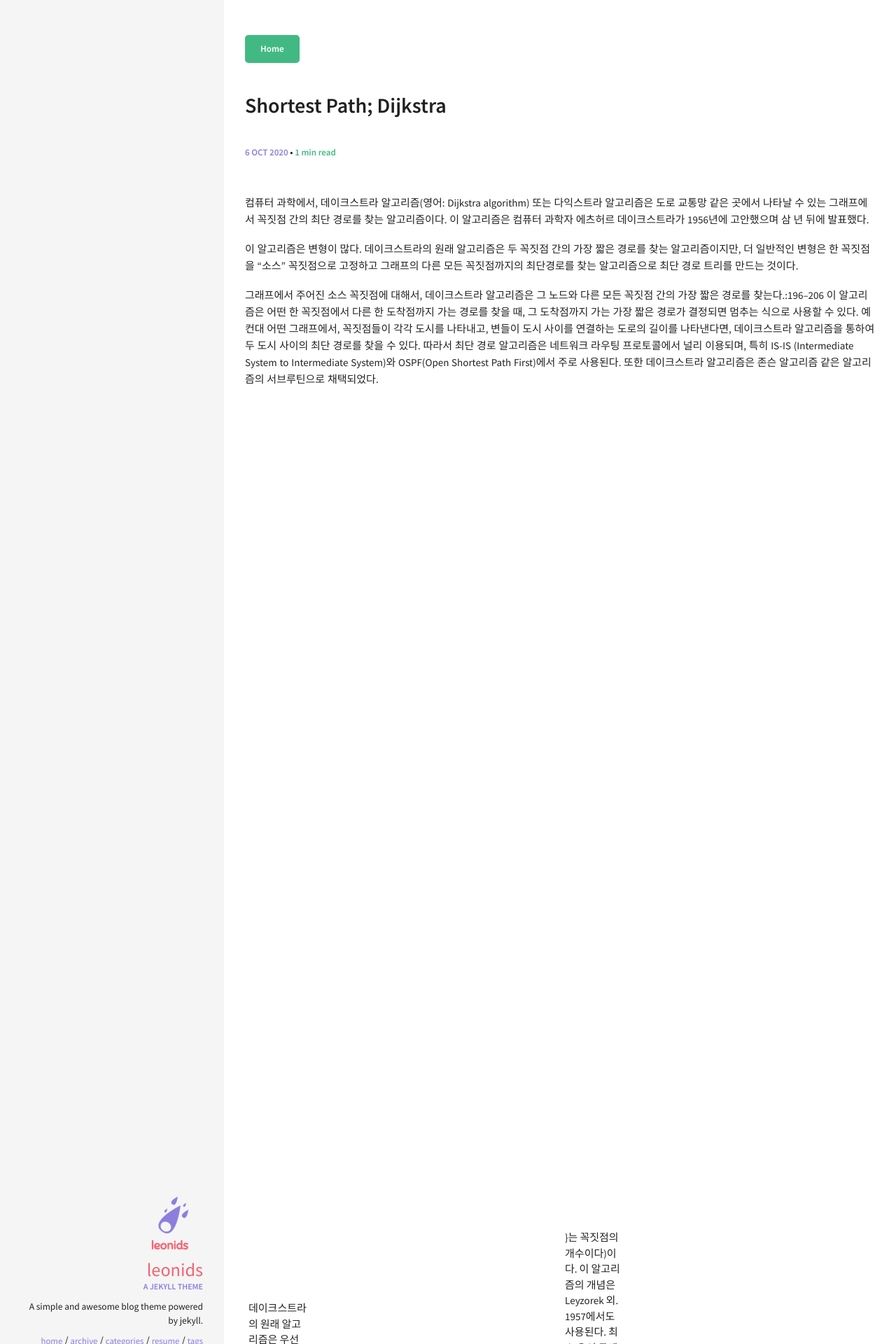
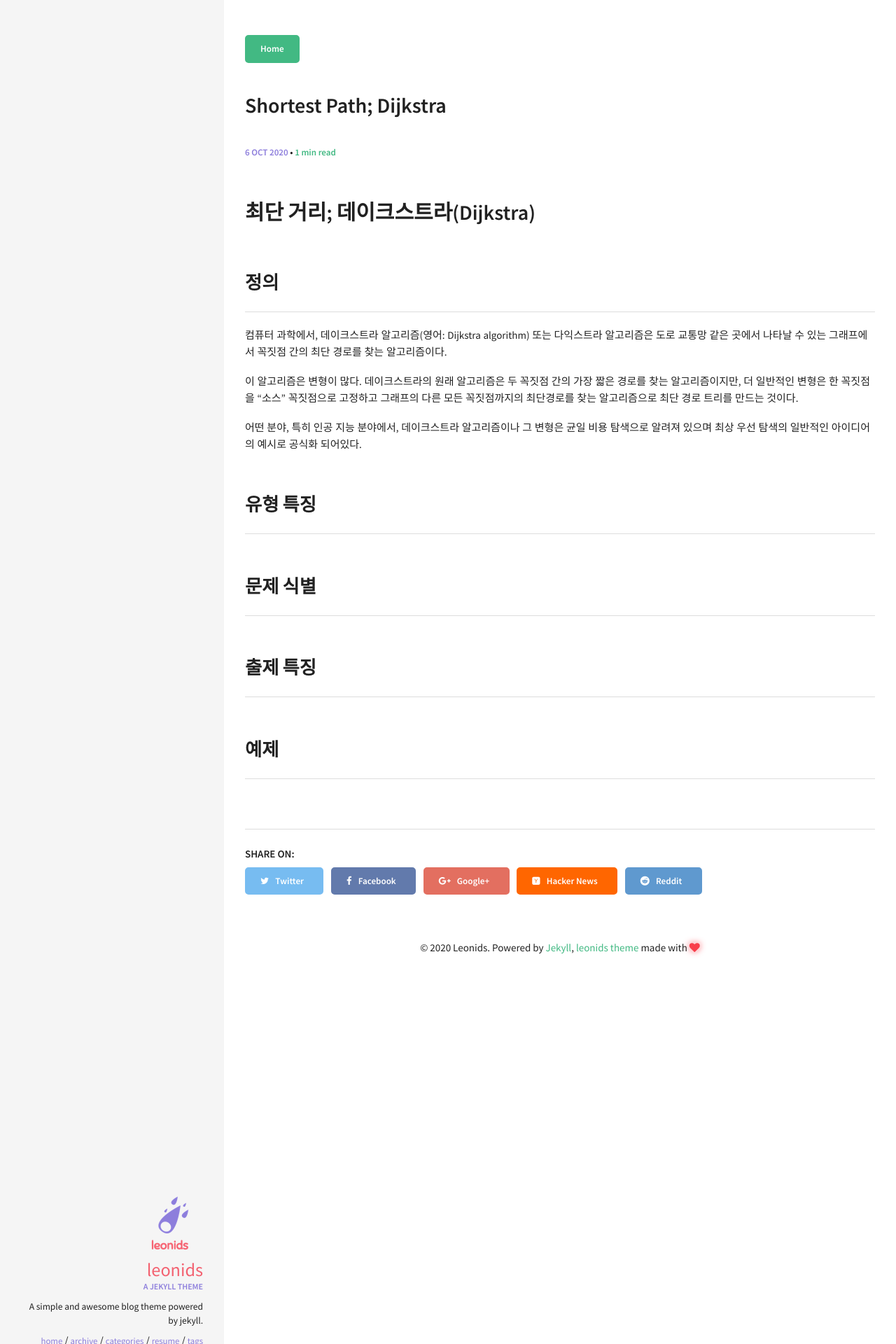
Before and after one commit to mingyuchoo/mingyuchoo.github.io, a Jekyll site: the page built from _posts/2020-10-06-algorithm-shortest-path.md, in a window 1280 px wide. Shown: the top 1920 px of the page at 70% size. Built offline with Jekyll 4.4.1, drawn with Linux system fonts in a browser that asks for light colours; some of the changed text lies outside the part shown.

Commit message:
modified a post

```diff
--- a/_posts/2020-10-06-algorithm-shortest-path.md
+++ b/_posts/2020-10-06-algorithm-shortest-path.md
@@ -7,12 +7,20 @@ tags: [algorithm, shortest-path, dijkstra]
 comments: true
 ---
 
-컴퓨터 과학에서, 데이크스트라 알고리즘(영어: Dijkstra algorithm) 또는 다익스트라 알고리즘은 도로 교통망 같은 곳에서 나타날 수 있는 그래프에서 꼭짓점 간의 최단 경로를 찾는 알고리즘이다. 이 알고리즘은 컴퓨터 과학자 에츠허르 데이크스트라가 1956년에 고안했으며 삼 년 뒤에 발표했다.
+# 최단 거리; 데이크스트라(Dijkstra)
+
+## 정의
+컴퓨터 과학에서, 데이크스트라 알고리즘(영어: Dijkstra algorithm) 또는 다익스트라 알고리즘은 도로 교통망 같은 곳에서 나타날 수 있는 그래프에서 꼭짓점 간의 최단 경로를 찾는 알고리즘이다.
 
 이 알고리즘은 변형이 많다. 데이크스트라의 원래 알고리즘은 두 꼭짓점 간의 가장 짧은 경로를 찾는 알고리즘이지만, 더 일반적인 변형은 한 꼭짓점을 "소스" 꼭짓점으로 고정하고 그래프의 다른 모든 꼭짓점까지의 최단경로를 찾는 알고리즘으로 최단 경로 트리를 만드는 것이다.
 
-그래프에서 주어진 소스 꼭짓점에 대해서, 데이크스트라 알고리즘은 그 노드와 다른 모든 꼭짓점 간의 가장 짧은 경로를 찾는다.:196–206 이 알고리즘은 어떤 한 꼭짓점에서 다른 한 도착점까지 가는 경로를 찾을 때, 그 도착점까지 가는 가장 짧은 경로가 결정되면 멈추는 식으로 사용할 수 있다. 예컨대 어떤 그래프에서, 꼭짓점들이 각각 도시를 나타내고, 변들이 도시 사이를 연결하는 도로의 길이를 나타낸다면, 데이크스트라 알고리즘을 통하여 두 도시 사이의 최단 경로를 찾을 수 있다. 따라서 최단 경로 알고리즘은 네트워크 라우팅 프로토콜에서 널리 이용되며, 특히 IS-IS (Intermediate System to Intermediate System)와 OSPF(Open Shortest Path First)에서 주로 사용된다. 또한 데이크스트라 알고리즘은 존슨 알고리즘 같은 알고리즘의 서브루틴으로 채택되었다.
+어떤 분야, 특히 인공 지능 분야에서, 데이크스트라 알고리즘이나 그 변형은 균일 비용 탐색으로 알려져 있으며 최상 우선 탐색의 일반적인 아이디어의 예시로 공식화 되어있다.
 
-데이크스트라의 원래 알고리즘은 우선순위 큐를 사용하지 않았기 때문에 시간 복잡도가 {\displaystyle O(|V|^{2})}{\displaystyle O(|V|^{2})} ({\displaystyle |V|}{\displaystyle |V|}는 꼭짓점의 개수이다)이다. 이 알고리즘의 개념은 Leyzorek 외. 1957에서도 사용된다. 최소 우선 큐에 기반한 알고리즘은 피보나치 힙으로 수행되며 시간복잡도는 Fredman & Tarjan 1984 때문에 {\displaystyle O(|E|+|V|\log |V|)}{\displaystyle O(|E|+|V|\log |V|)} ({\displaystyle |E|}{\displaystyle |E|}는 변의 개수이다)이다. 이 알고리즘은 알려진 제한 없는 음이 아닌 가중치를 가지는 무작위 유향 그래프에서의 단일 소스 최단 경로 알고리즘 중 점근적으로 가장 빠른 알고리즘이다. 하지만, 특별한 경우(제한이 있는 정수 가중치나 유향 비순환 그래프 등의 경우)에는 다른 § 세분화된 변형으로 개선할 수 있다.
 
-어떤 분야, 특히 인공 지능 분야에서, 데이크스트라 알고리즘이나 그 변형은 균일 비용 탐색으로 알려져 있으며 최상 우선 탐색의 일반적인 아이디어의 예시로 공식화 되어있다.
+## 유형 특징
+
+## 문제 식별
+
+## 출제 특징
+
+## 예제
```
